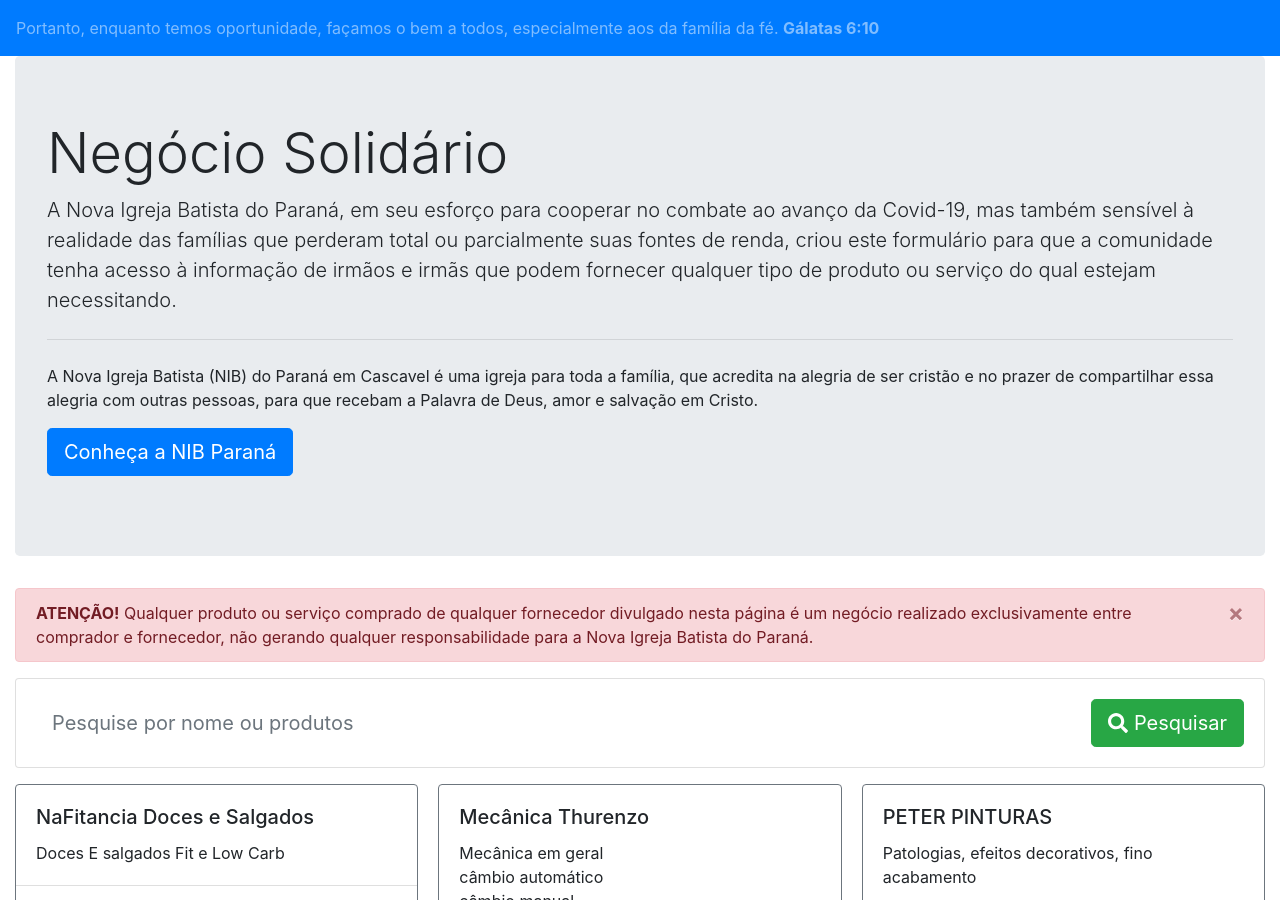
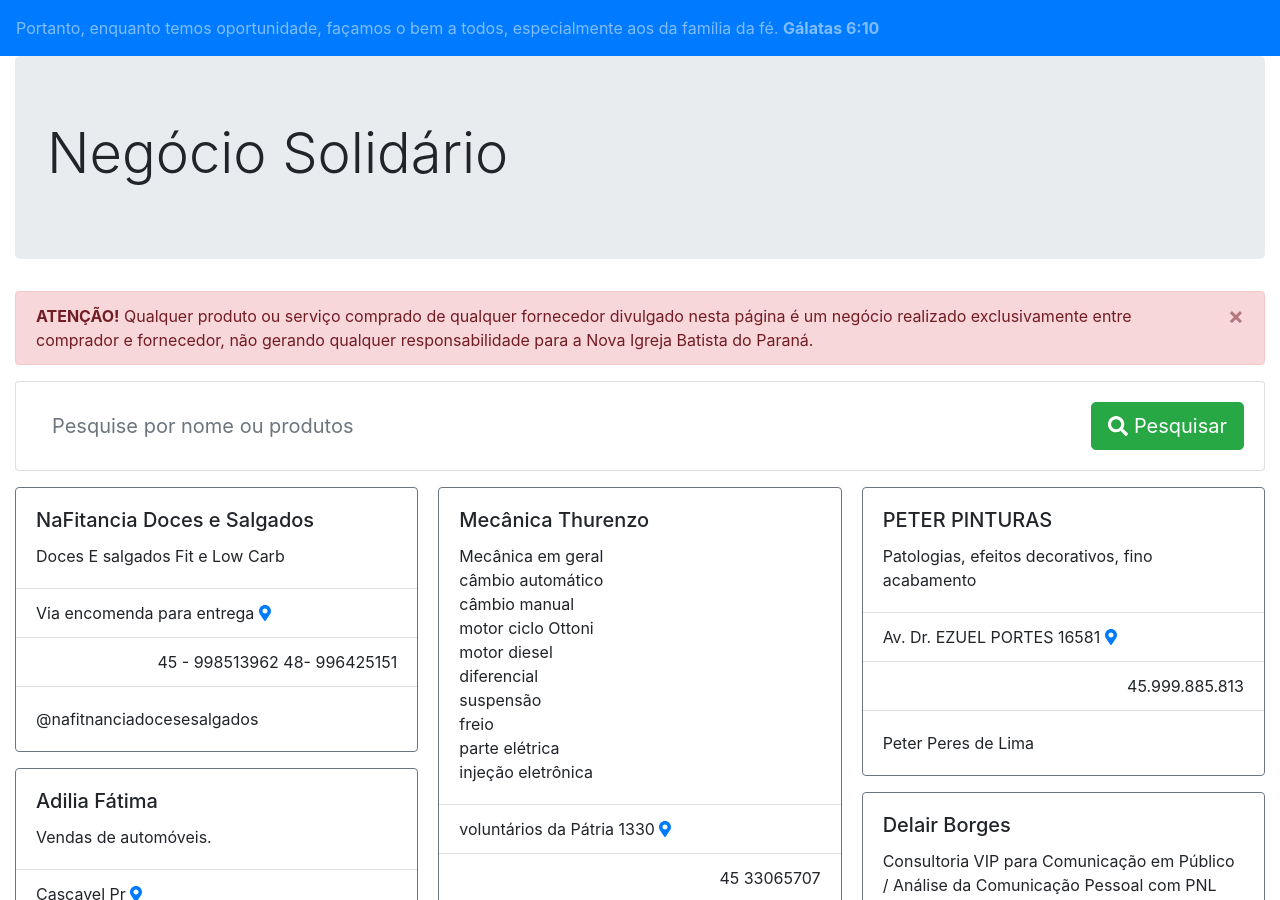
Before and after one commit to tetri/nib_negocio-solidario, a Jekyll site: the page built from index.html, in a window 1280 px wide and 900 px high. Built offline with Jekyll 4.4.1, drawn with Linux system fonts in a browser that asks for light colours; nearby versions of some CDN libraries.

Commit message:
remoção dos textos no topo da página a pedido do Pr. Jeferson

```diff
--- a/_layouts/default.html
+++ b/_layouts/default.html
@@ -50,7 +50,7 @@
   <div class="container-fluid">
     <div class="jumbotron">
       <h1 class="display-4">Negócio Solidário</h1>
-      <p class="lead">A Nova Igreja Batista do Paraná, em seu esforço para cooperar no combate ao avanço da Covid-19,
+      <!--<p class="lead">A Nova Igreja Batista do Paraná, em seu esforço para cooperar no combate ao avanço da Covid-19,
         mas também sensível à realidade das famílias que perderam total ou parcialmente suas fontes de renda, criou
         este formulário para que a comunidade tenha acesso à informação de irmãos e irmãs que podem fornecer
         qualquer tipo de produto ou serviço do qual estejam necessitando.</p>
@@ -61,7 +61,7 @@
       <p class="lead">
         <a class="btn btn-primary btn-lg" href="https://www.nibparana.org/" rel="alternate" role="button">Conheça a NIB
           Paraná</a>
-      </p>
+      </p>//--!>
     </div>
 
     <div class="alert alert-danger alert-dismissible fade show" role="alert">
```
